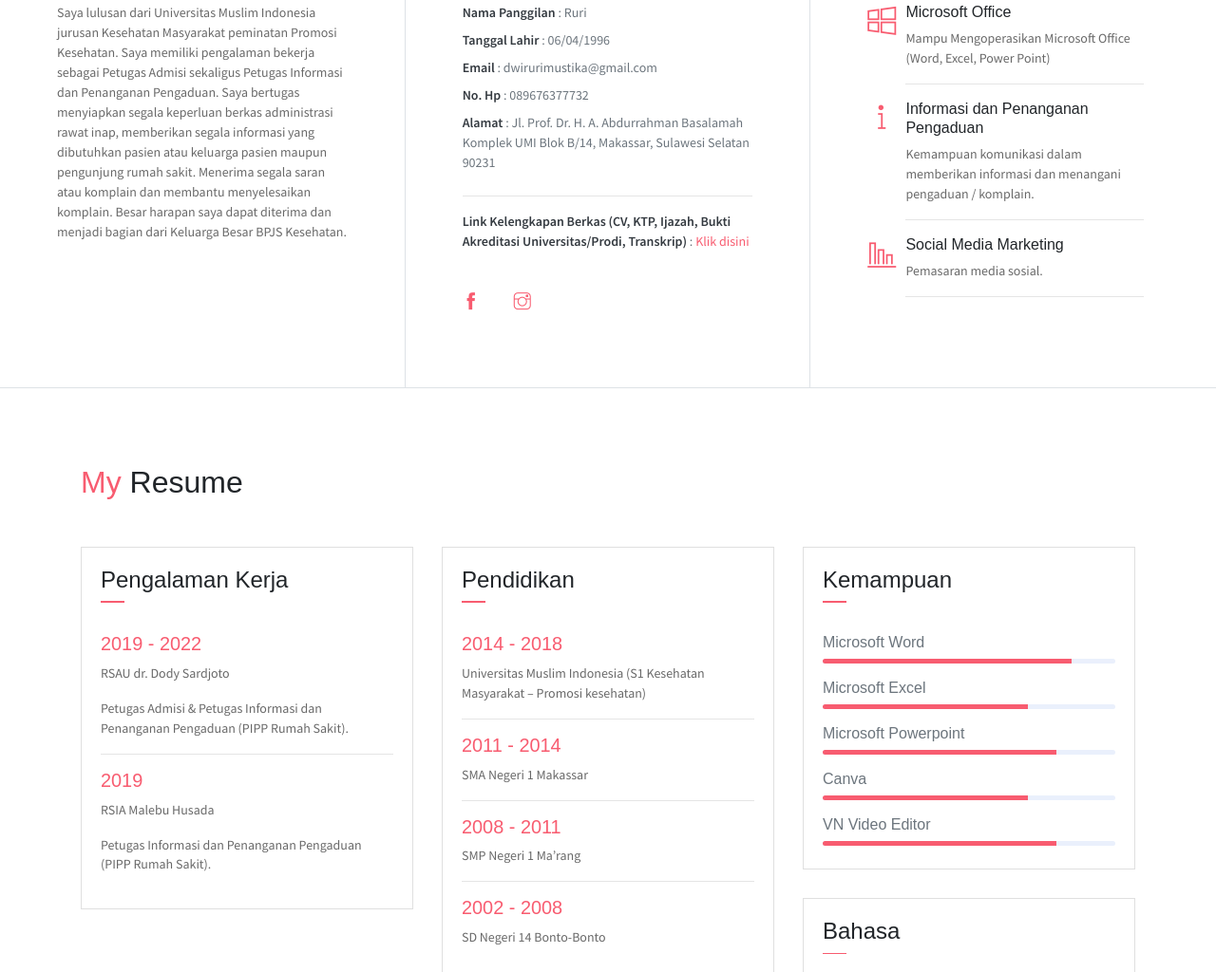
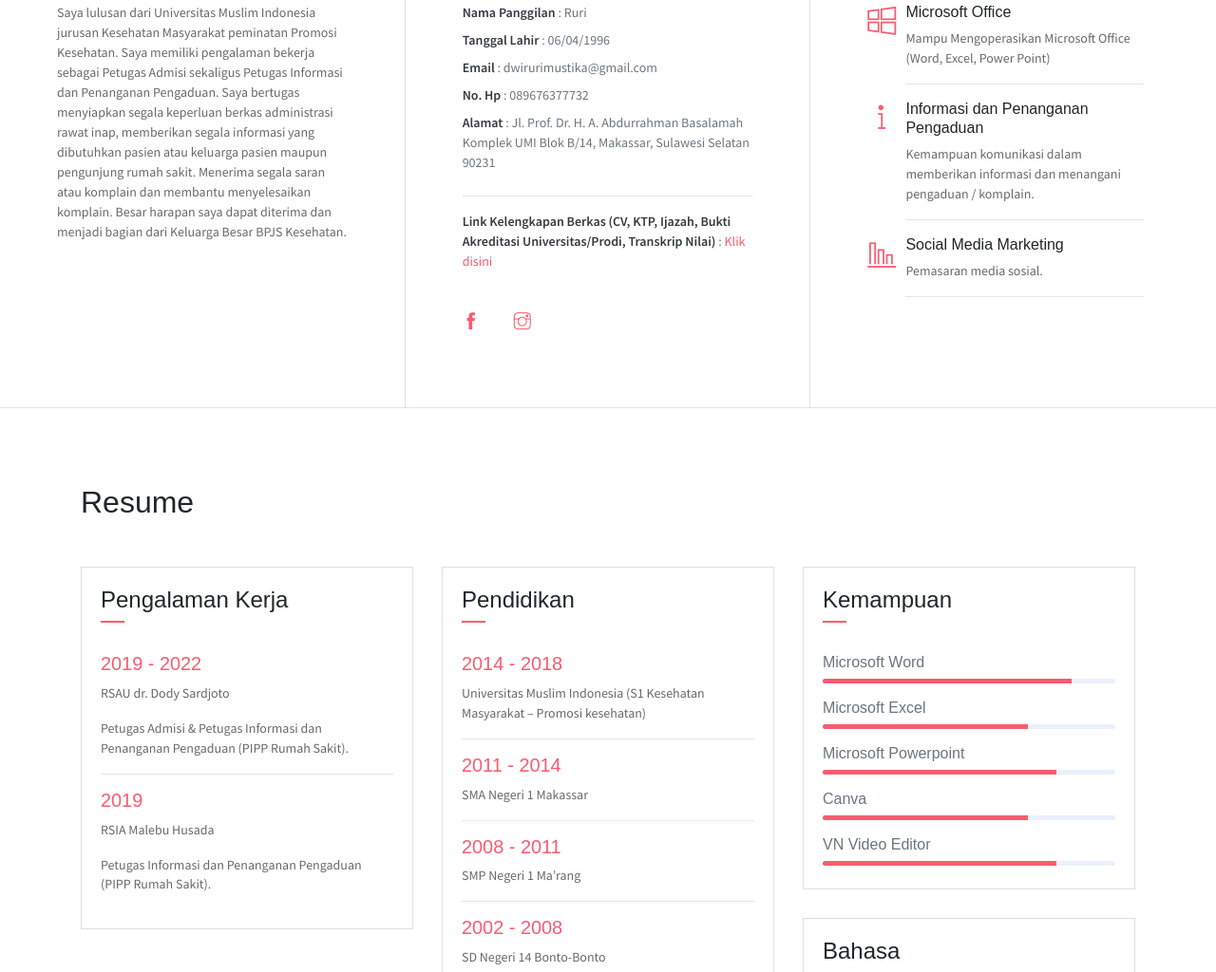
Before and after one commit to Dwiruri/dwiruri.github.io, a plain HTML site: page index.html in a window 1280 px wide. Shown: the part 865-1889 px from the top of the page at 95% size. Drawn offline with Linux system fonts and the light colour scheme; some packages are replaced by stand-ins of ours.

Commit message:
Update index.html

```diff
--- a/index.html
+++ b/index.html
@@ -71,7 +71,7 @@
                     <li><span>No. Hp</span> : 089676377732</li>
                     <li><span>Alamat</span> :  Jl. Prof. Dr. H. A. Abdurrahman Basalamah Komplek UMI Blok B/14, Makassar, Sulawesi Selatan 90231</li>
                     <hr>
-                    <li><span>Link Kelengkapan Berkas (CV, KTP, Ijazah, Bukti Akreditasi Universitas/Prodi, Transkrip)</span> : <a href="https://drive.google.com/drive/folders/19KhL_c_ULh7wvfxMdL2olDxClUgGxf2j" target="_blank"> Klik disini</a> </li>
+                    <li><span>Link Kelengkapan Berkas (CV, KTP, Ijazah, Bukti Akreditasi Universitas/Prodi, Transkrip Nilai)</span> : <a href="https://drive.google.com/drive/folders/19KhL_c_ULh7wvfxMdL2olDxClUgGxf2j" target="_blank"> Klik disini</a> </li>
                 </ul>
                 <ul class="social-icons pt-3">
                     <li class="social-item"><a class="social-link" href="https://www.facebook.com/mustikariyani/" target="_blank" title="facebook/mustikariyani"><i class="ti-facebook" aria-hidden="true"></i></a></li>
@@ -115,7 +115,7 @@
     <!--Resume Section-->
     <section class="section" id="resume">
         <div class="container">
-            <h2 class="mb-5"><span class="text-danger">My</span> Resume</h2>
+            <h2 class="mb-5"><span class="text-danger"></span> Resume</h2>
             <div class="row">
                 <div class="col-md-6 col-lg-4">
                     <div class="card">
```
